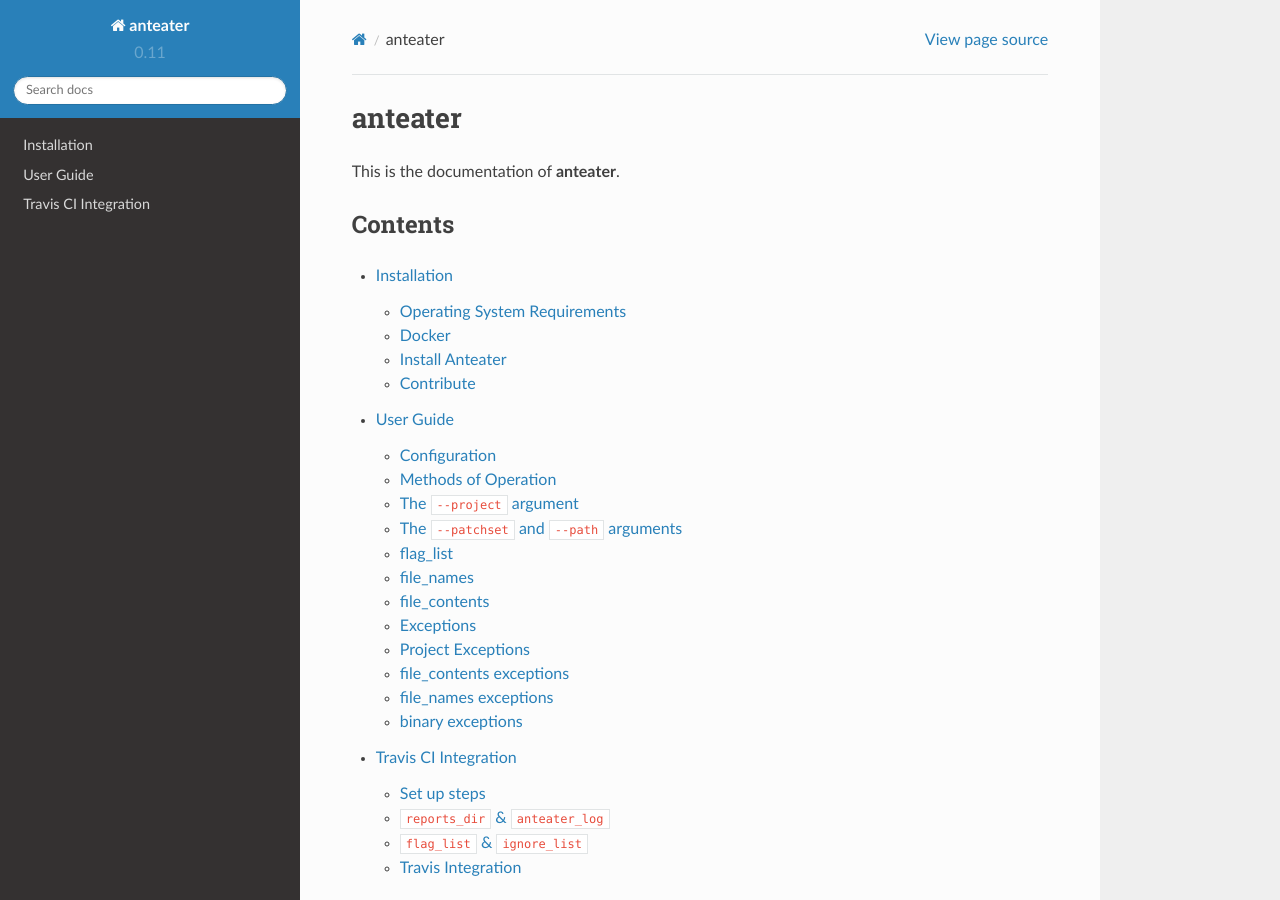
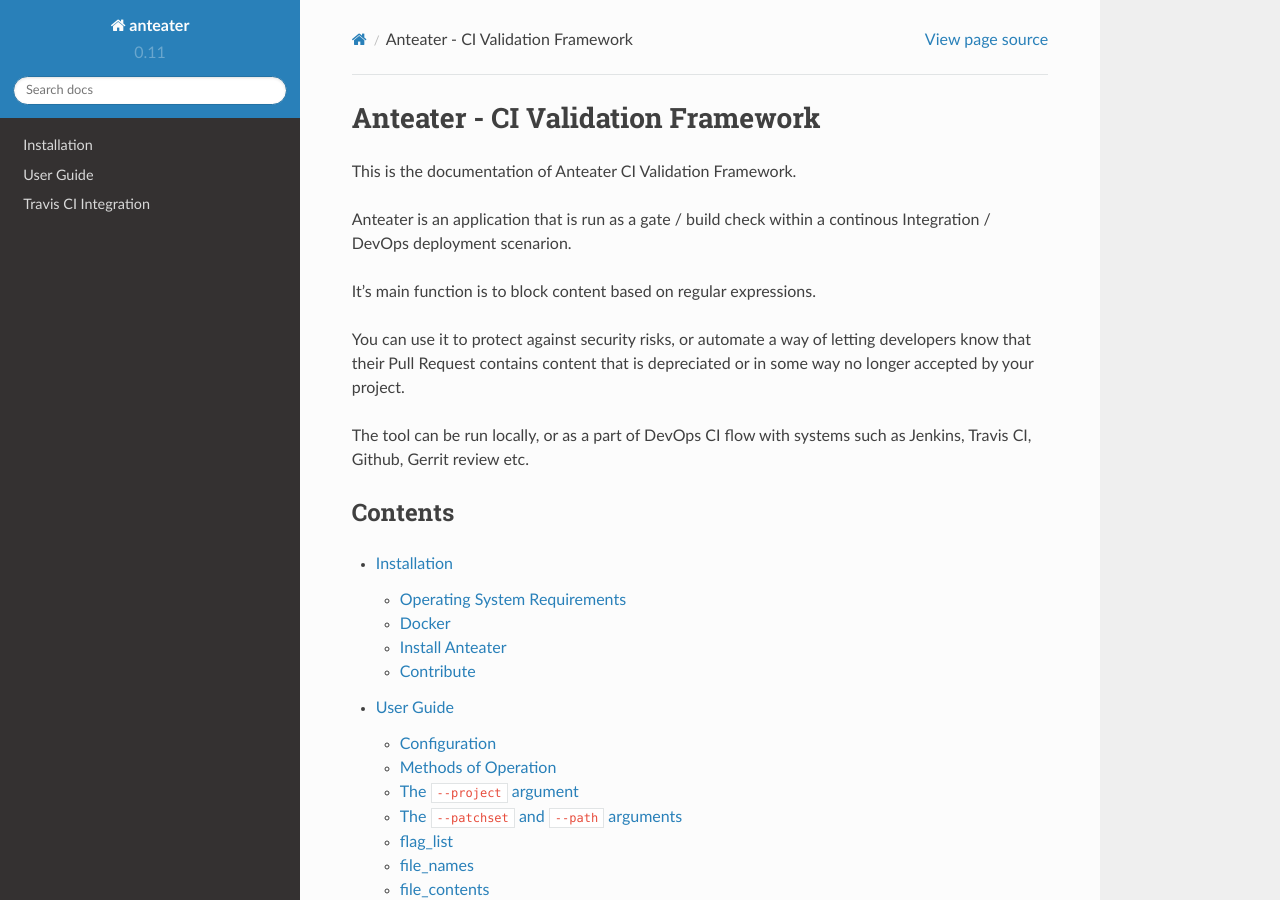
Before and after one commit to anteater/anteater, a Sphinx documentation site: the page built from docs/index.rst, in a window 1280 px wide and 900 px high. Built offline with Sphinx 7.4.7 and the Read the Docs theme 2.0.0, drawn with Linux system fonts in a browser that asks for light colours; formulas are drawn with MathJax 3; the version number is read from the project's files by our own code.

Commit message:
Docs update

```diff
--- a/docs/index.rst
+++ b/docs/index.rst
@@ -1,8 +1,20 @@
-========
-anteater
-========
+==================================
+Anteater - CI Validation Framework
+==================================
 
-This is the documentation of **anteater**.
+This is the documentation of Anteater CI Validation Framework.
+
+Anteater is an application that is run as a gate / build check within a
+continous Integration / DevOps deployment scenarion.
+
+It's main function is to block content based on regular expressions.
+
+You can use it to protect against security risks, or automate a way of letting
+developers know that their Pull Request contains content that is depreciated or
+in some way no longer accepted by your project.
+
+The tool can be run locally, or as a part of DevOps CI flow with systems such as
+Jenkins, Travis CI, Github, Gerrit review etc.
 
 Contents
 ========
```
